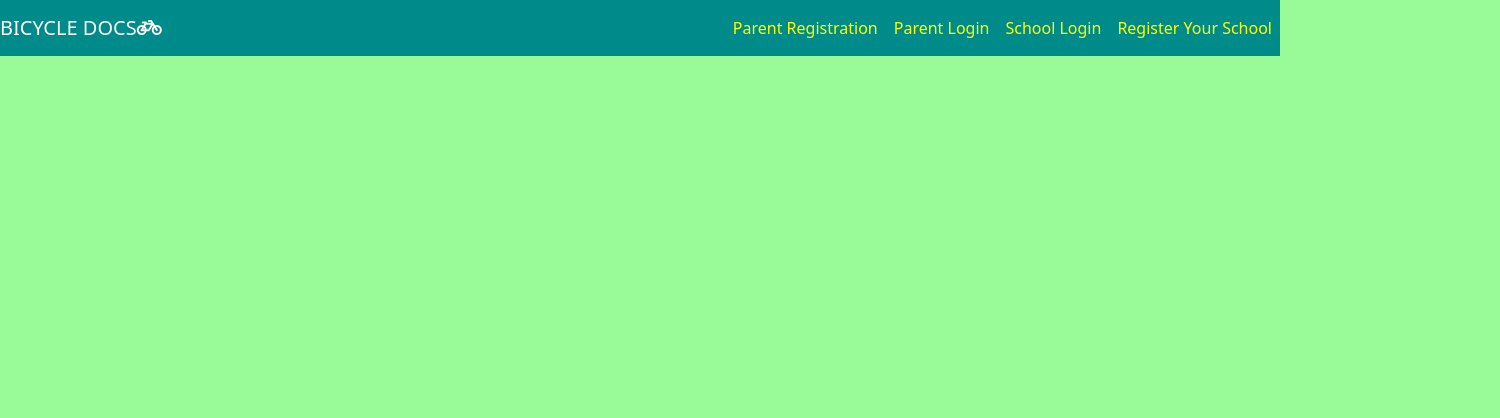
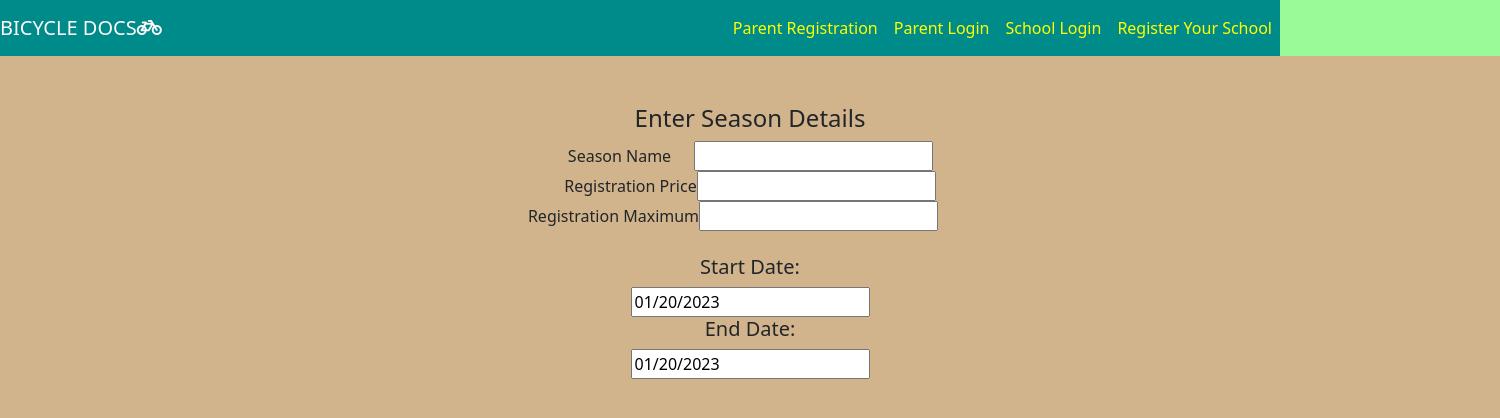
Before and after one commit to KenM66/Bicycle-Docs, a React (Create React App) app in the folder BicycleDocs/client/: page /seasons/new-season in a window 1280 px wide. Shown: the top 418 px of the page, 1500 px wide, since content can reach past the window. Built offline with nearby package versions, Linux system fonts and the light colour scheme; the HTML template or start-up script is replaced by a standard one.

Commit message:
New Season screen designed and route created.

```diff
--- a/BicycleDocs/client/package.json
+++ b/BicycleDocs/client/package.json
@@ -15,6 +15,7 @@
     "font-awesome": "^4.7.0",
     "formik": "^2.2.9",
     "react": "^17.0.2",
+    "react-datepicker": "^4.8.0",
     "react-dom": "^17.0.2",
     "react-hook-form": "^7.20.5",
     "react-redux": "^7.2.6",
@@ -37,8 +38,6 @@
     "test": "react-scripts test",
     "eject": "react-scripts eject"
   },
-
-
   "browserslist": {
     "production": [
       ">0.2%",
--- a/BicycleDocs/client/src/App.js
+++ b/BicycleDocs/client/src/App.js
@@ -16,6 +16,7 @@ import { useDispatch, useSelector } from 'react-redux';
 import { useEffect } from 'react';
 import { getSchoolByUserId } from './actions/SchoolActions';
 import SeasonInfoScreen from './screens/SeasonInfoScreen';
+import NewSeasonScreen from './screens/NewSeasonScreen';
 
 
 function App() {
@@ -61,6 +62,7 @@ function App() {
             <Route path= '/school-login' element= {<SchoolLoginScreen/>}/>
             <Route path= '/seasons' element={<SeasonsScreen/>}/>
             <Route path='/season/:id' element={(<SeasonInfoScreen/>)}/>
+            <Route path= '/seasons/new-season' element={(<NewSeasonScreen/>)}/>
           </Routes>
         </BrowserRouter>
 
--- /dev/null
+++ b/BicycleDocs/client/src/screens/NewSeasonScreen.js
@@ -0,0 +1,78 @@
+import React from 'react';
+import { useState } from 'react';
+import * as Yup from 'yup';
+import { useFormik } from 'formik';
+
+import DatePicker from 'react-datepicker';
+
+import "react-datepicker/dist/react-datepicker.css";
+
+const NewSeasonScreen=()=>{
+
+    const [startDate, setStartDate]= useState(new Date());
+    const [endDate, setEndDate]= useState(new Date());
+
+    const createSeasonSchema= Yup.object().shape({
+        name: Yup.string().required("Season name is required."),
+        price: Yup.string().required("Initial price is required.").matches(/^[1-9]\d*(\.\d+)?$/, "Must be in price format."),
+        maximum: Yup.string().required("Maximum registrations is required.").matches(/^\d+$/, "Must be only digits"),
+
+
+
+    })
+
+    const formik= useFormik({
+        initialValues:{
+            name: "",
+            price: 0.00,
+            maximum: 0,
+
+
+
+        },
+        validationSchema: createSeasonSchema,
+        onSubmit:(values)=>{
+            console.log(values);
+
+
+
+        }
+    })
+
+    return(
+        <div style={{backgroundColor: "tan", width: "1500px", height: "750px", margin: "0 auto"}}>
+            <br/><br/>
+            <h4>Enter Season Details</h4>
+
+            <div>
+                {formik.errors.name && formik.touched.name?(
+                    <div><h5 style={{color: "red"}}>{formik.errors.name}</h5></div>
+                ):null}
+            </div>
+
+            <label style={{position: 'relative', left: '-11px'}} htmlFor= "name">Season Name</label>
+            <input style={{position: 'relative', left: '12px'}}
+            name= "name" type="text" id="name" onChange= {formik.handleChange} onBlur= {formik.handleBlur}/>
+
+            <div>{formik.errors.price && formik.touched.price?(<div><h5 style= {{color: "red"}}>{formik.errors.price}</h5></div>):null}</div>
+            <label htmlFor= "price">Registration Price</label>
+            <input style={{position: 'relative'}} name="price" type= "text" id= 'price' onChange= {formik.handleChange} onBlur= {formik.handleBlur}/><br/>
+            <div>{formik.errors.maximum && formik.touched.maximum?(<div><h5 style={{color: 'red'}}>{formik.errors.maximum}</h5></div>):null}</div>
+            <label style={{position: 'relative', left: '-17px'}} htmlFor= "maximum">Registration Maximum</label>
+            <input style={{position: 'relative', left: '-17px'}} name='maximum' type='text' id='maximum' onChange= {formik.handleChange} onBlur= {formik.handleBlur}/><br/><br/>
+
+            <h5>Start Date:</h5>
+          <div style={{margin: 'auto', width: '50%'}}><DatePicker selected={startDate} onChange={(date)=> setStartDate(date)}/></div>
+            <h5>End Date:</h5>
+            <div style={{margin: 'auto', width: '50%'}}> <DatePicker selected={endDate} onChange={(date)=> setEndDate(date)}/></div>
+
+
+
+
+        </div>
+    )
+
+
+}
+
+export default NewSeasonScreen;
--- a/BicycleDocs/client/src/screens/SeasonInfoScreen.js
+++ b/BicycleDocs/client/src/screens/SeasonInfoScreen.js
@@ -41,7 +41,7 @@ const SeasonInfoScreen = ()=>{
 
 
     const statusColorOpen={
-     color: '#66FF00'
+     color: 'green'
     }
 
     const statusColorClosed={
@@ -91,7 +91,7 @@ const SeasonInfoScreen = ()=>{
 
 
     return (
-        <div style={{backgroundColor: "green"}}>
+        <div style={{backgroundColor: "#40E0D0"}}>
 
             {loading &&(<Loader/>)}
             {error &&(<Error/>)}
@@ -102,7 +102,7 @@ const SeasonInfoScreen = ()=>{
             <button className="btn btn-primary">Edit Season</button>
             <br/>
             <br/>
-            <h4 style={{color: "white"}}>Open Registrations</h4>
+            <h4 style={{color: "brown"}}>Open Registrations</h4>
             <div style= {{backgroundColor: "gray",
                 width: "1000px",
                 height: "100px",
@@ -115,7 +115,7 @@ const SeasonInfoScreen = ()=>{
             <br/>
 
             <div className= "flexbox-container" style={{display: "flex", flexDirection: "row", justifyContent: "center"}}>
-            <h2 style={{color: "white"}}>Registration Status: <span style={currentSeason.isOpen? statusColorOpen: statusColorClosed}>{currentSeason.isOpen? "Open": "Closed"}</span></h2>
+            <h2 style={{color: "brown"}}>Registration Status: <span style={currentSeason.isOpen? statusColorOpen: statusColorClosed}>{currentSeason.isOpen? "Open": "Closed"}</span></h2>
             &nbsp;
             &nbsp;
             <button style={currentSeason.isOpen? buttonColorClose: buttonColorOpen}>{currentSeason.isOpen? "Close": "Open"}</button>
@@ -126,34 +126,34 @@ const SeasonInfoScreen = ()=>{
             <br/>
 
             <div className= "flexbox-container" style={{display: "flex", flexDirection: "row", justifyContent: "center"}}>
-                <h2 style={{color: "white"}}>Start: <span style={{color: "black"}}>{formatDate(currentSeason.start)}</span></h2>
+                <h2 style={{color: "brown"}}>Start: <span style={{color: "black"}}>{formatDate(currentSeason.start)}</span></h2>
                 &nbsp;
                 &nbsp;
-                <h2 style={{color: "white"}}>End: <span style={{color: "black"}}>{formatDate(currentSeason.end)}</span></h2>
+                <h2 style={{color: "brown"}}>End: <span style={{color: "black"}}>{formatDate(currentSeason.end)}</span></h2>
                 &nbsp;
                 &nbsp;
-                <h2 style={{color: "white"}}>Complete Registrations: <span style={{color: "black"}}>12</span></h2>
+                <h2 style={{color: "brown"}}>Complete Registrations: <span style={{color: "black"}}>12</span></h2>
             </div>
             <br/>
                 <h1 style={{color: "blue"}}>Search Bicycle Information</h1>
                 <div className="flexbox-container" style={{display: "flex", flexDirection: "row", justifyContent: "center"}}>
                 <input type="text" value={searchValue} onChange={(e)=> setSearchValue(e.target.value)}/>
                  &nbsp;
-                 <button onClick={testButton}>Search</button>
+                 <button className="btn btn-dark"  onClick={testButton}>Search</button>
                 </div>
                     <input type="radio" name="searchBy" value="Sticker #" id="sticker" checked= "true"/>
                     &nbsp;
-                     <label htmlFor="sticker" style={{color: "white"}}>Sticker #</label>
+                     <label htmlFor="sticker" style={{color: "brown"}}>Sticker #</label>
                      &nbsp;
                      &nbsp;
                     <input type="radio" name="searchBy" value="Last Name" id="lastName" />
                     &nbsp;
-                     <label htmlFor="lastName" style={{color: "white"}}>Last Name</label>
+                     <label htmlFor="lastName" style={{color: "brown"}}>Last Name</label>
                      &nbsp;
                      &nbsp;
                      <input type="radio" name="searchBy" value="Serial #" id="serial" />
                      &nbsp;
-                    <label htmlFor="serial" style={{color: "white"}}>Serial #</label>
+                    <label htmlFor="serial" style={{color: "brown"}}>Serial #</label>
 
 
                 <br/>
--- a/BicycleDocs/client/src/screens/SeasonsScreen.js
+++ b/BicycleDocs/client/src/screens/SeasonsScreen.js
@@ -118,6 +118,10 @@ useEffect(()=>{
 
   }
 
+  const createNewSeason=()=>{
+    window.location.href= '/seasons/new-season'
+  }
+
   // const showSeasonDetailsScreen=(name, status, complete)=>{
   //     setDetailedInfo(true);
   //     setSchoolName(name);
@@ -207,9 +211,12 @@ useEffect(()=>{
           </div>)}
 
 
+
           </div>
+          <br/>
+          <br/>
 
-
+          <button onClick={createNewSeason} className="btn btn-success">Create New Season</button>
 
 
        </div>
```
Also changed, not shown: 2 other files (tests, documents, lock files or other folders).
